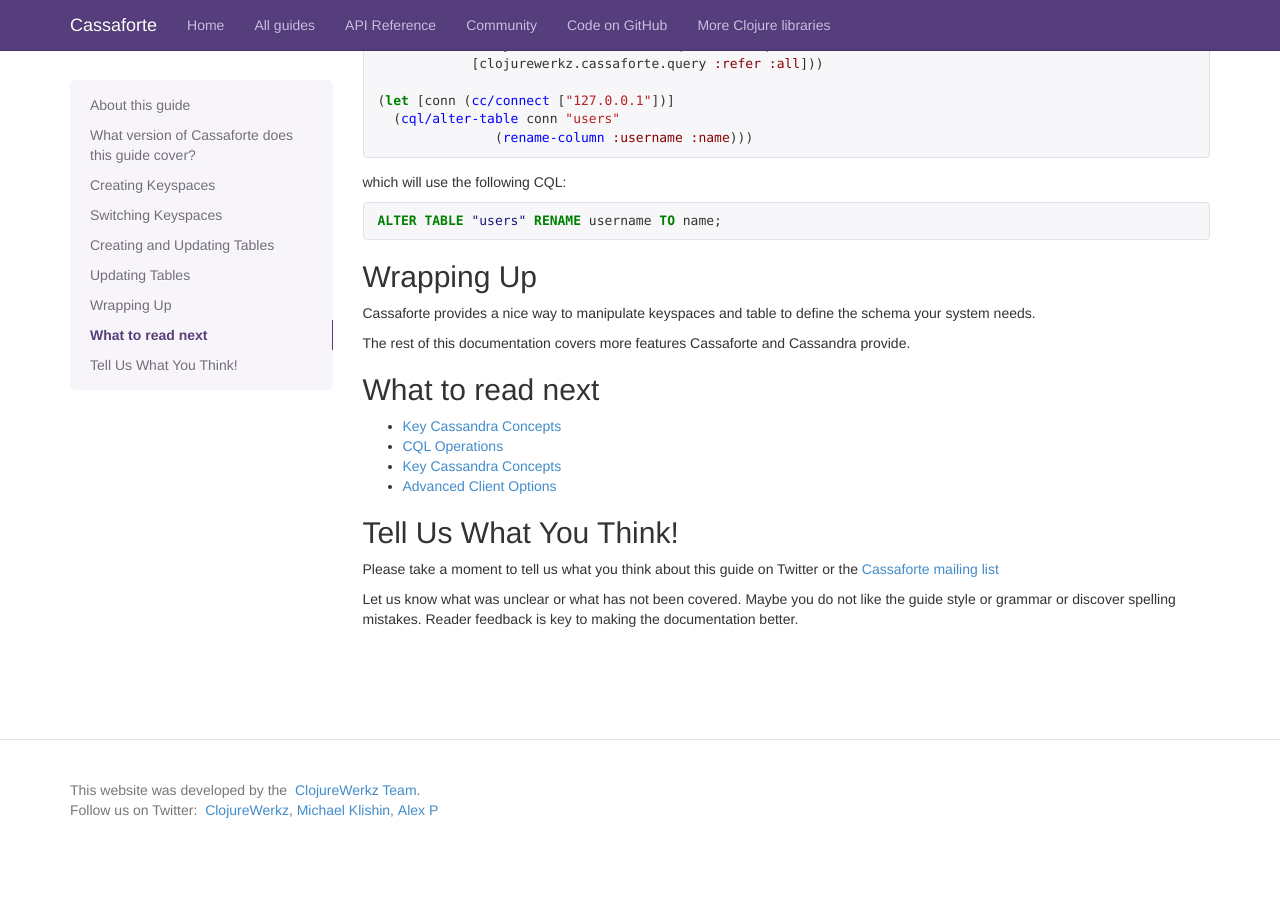
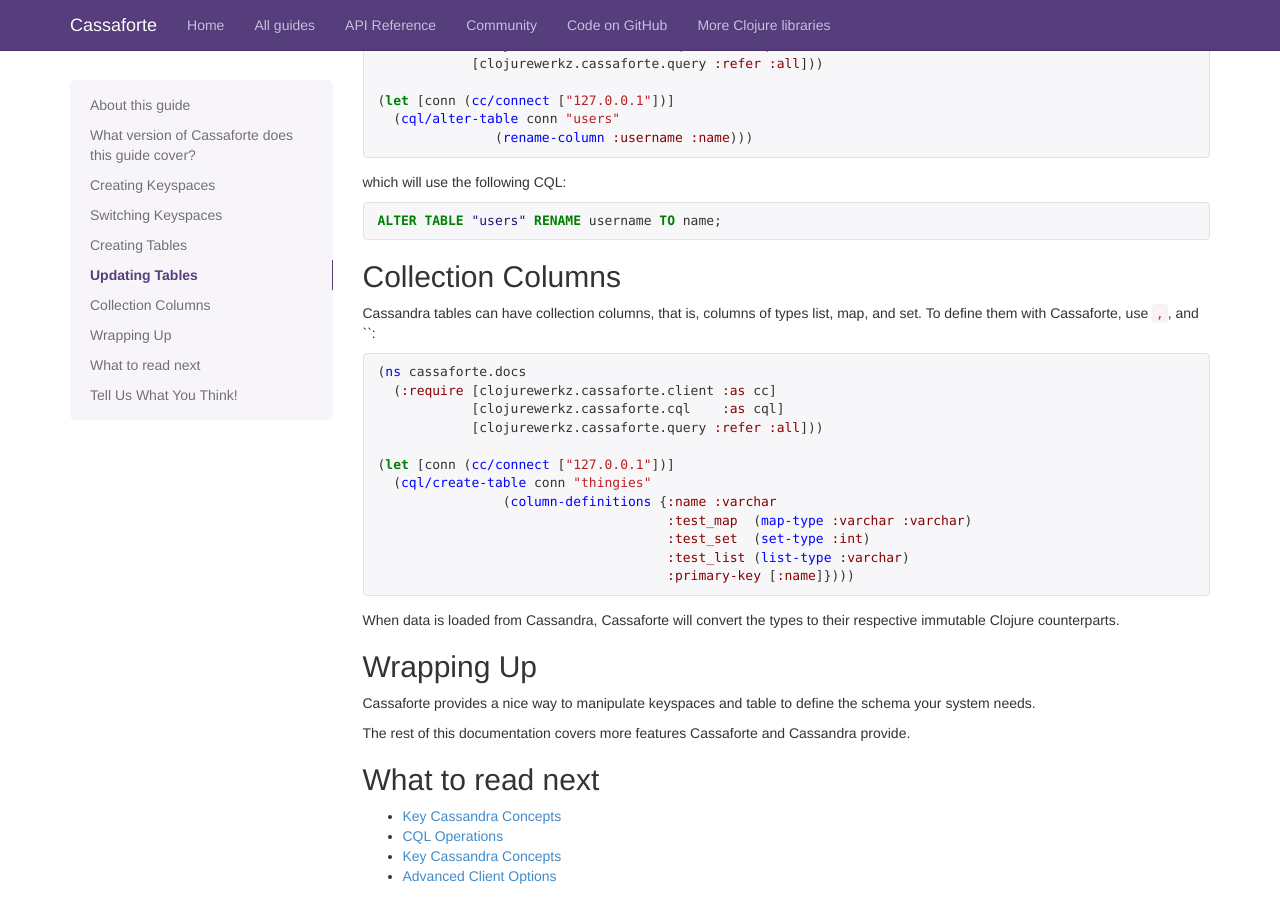
Before and after one commit to clojurewerkz/cassaforte.docs, a Jekyll site: the page built from articles/schema_operations.md, in a window 1280 px wide and 900 px high, scrolled down 2751 px. Built offline with Jekyll 4.4.1, drawn with Linux system fonts in a browser that asks for light colours; some web fonts are replaced; Markdown is read by kramdown in place of the engine named in the settings; before the commit the page ends 3601 px from its top, so only the background shows below that; some of the changed text lies outside the part shown.

Commit message:
Mention collection columns in Schema Operations

````diff
--- a/articles/schema_operations.md
+++ b/articles/schema_operations.md
@@ -68,7 +68,7 @@ USE "cassaforte_keyspace";
 ```
 
 
-## Creating and Updating Tables
+## Creating Tables
 
 Cassandra historically is a column-oriented database but CQL 3 makes its data
 model look a lot more familair to relational database users. Data is stored
@@ -192,6 +192,32 @@ which will use the following CQL:
 ALTER TABLE "users" RENAME username TO name;
 ```
 
+## Collection Columns
+
+Cassandra tables can have collection columns, that is, columns
+of types list, map, and set. To define them with Cassaforte, use
+``, ``, and ``:
+
+```clj
+(ns cassaforte.docs
+  (:require [clojurewerkz.cassaforte.client :as cc]
+            [clojurewerkz.cassaforte.cql    :as cql]
+            [clojurewerkz.cassaforte.query :refer :all]))
+
+(let [conn (cc/connect ["127.0.0.1"])]
+  (cql/create-table conn "thingies"
+                (column-definitions {:name :varchar
+                                     :test_map  (map-type :varchar :varchar)
+                                     :test_set  (set-type :int)
+                                     :test_list (list-type :varchar)
+                                     :primary-key [:name]})))
+```
+
+When data is loaded from Cassandra, Cassaforte will convert the types to
+their respective immutable Clojure counterparts.
+
+
+
 ## Wrapping Up
 
 Cassaforte provides a nice way to manipulate
````
